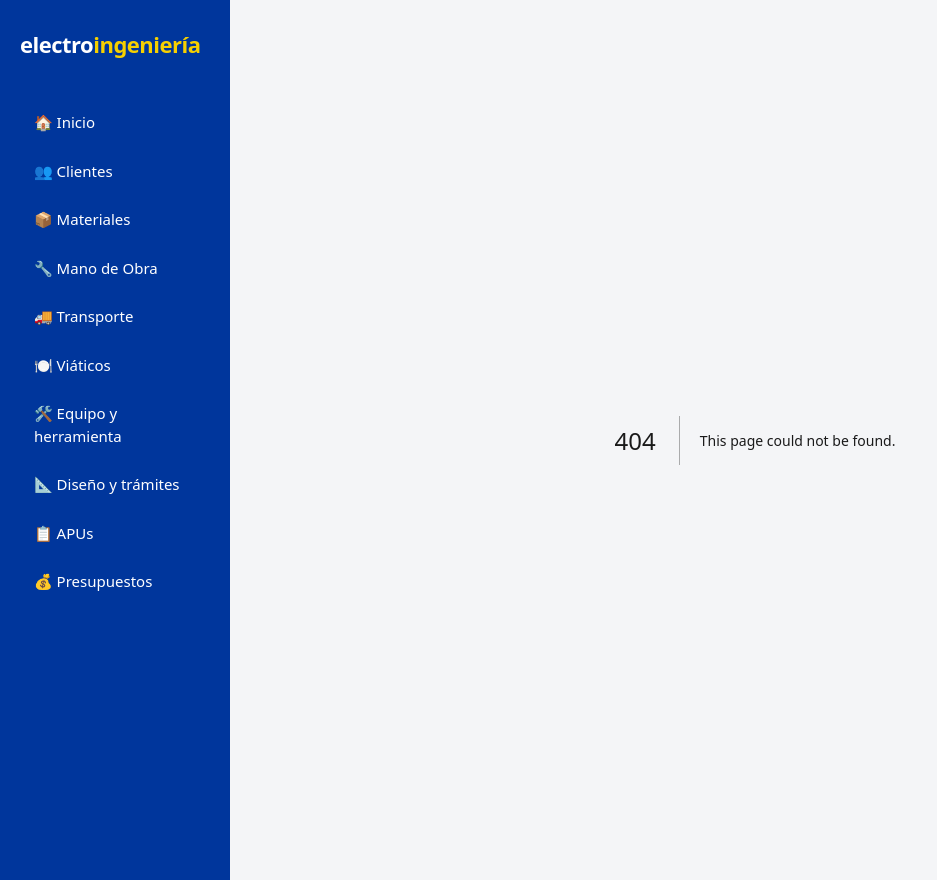
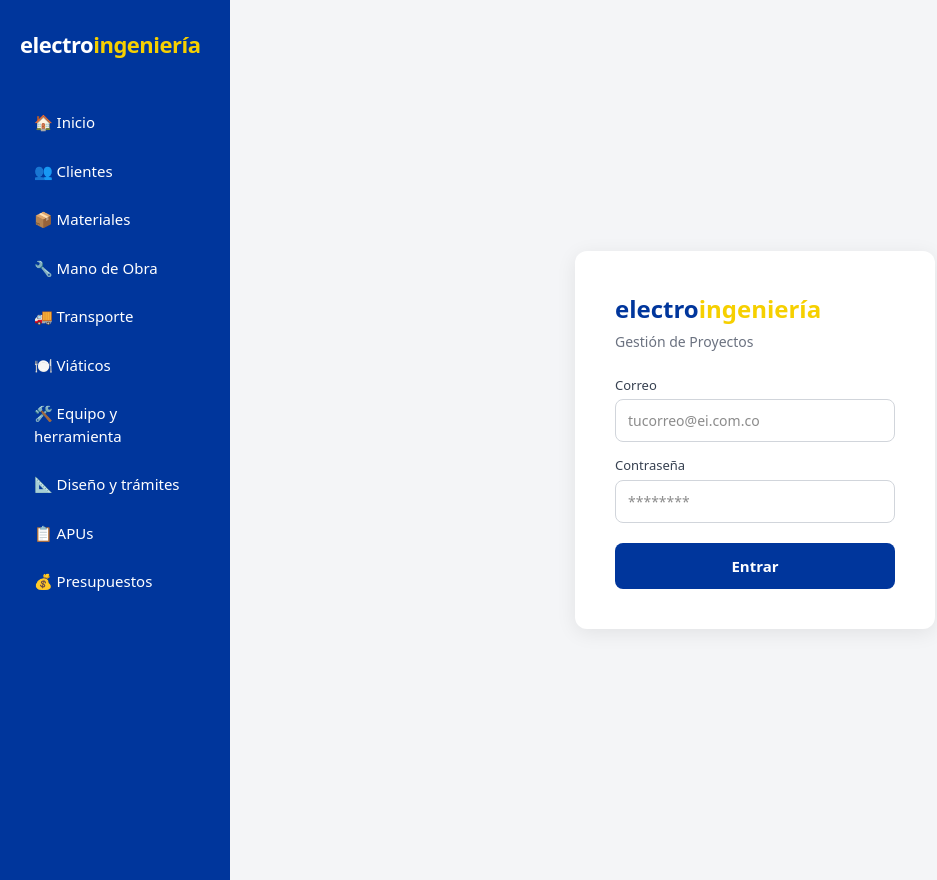
Before and after one commit to j-montoya-ei/Proyectos-EI, a Next.js app: page /login in a window 1280 px wide. Before the commit this address had no page. Shown: the whole page, without its empty margins (0-937 px from the left). Built offline with nearby package versions, Linux system fonts and the light colour scheme; no server answers.

Commit message:
Create page.js

```diff
--- /dev/null
+++ b/src/app/login/page.js
@@ -0,0 +1,56 @@
+"use client";
+import { useState } from "react";
+import { useRouter } from "next/navigation";
+import { supabase } from "../../lib/supabase";
+
+export default function Login() {
+  const router = useRouter();
+  const [email, setEmail] = useState("");
+  const [password, setPassword] = useState("");
+  const [error, setError] = useState("");
+  const [cargando, setCargando] = useState(false);
+
+  async function entrar() {
+    setError("");
+    setCargando(true);
+    const { error } = await supabase.auth.signInWithPassword({ email, password });
+    setCargando(false);
+    if (error) {
+      setError("Correo o contraseña incorrectos.");
+      return;
+    }
+    router.push("/");
+  }
+
+  return (
+    <div style={{ minHeight: "100vh", display: "flex", alignItems: "center", justifyContent: "center", background: "#f4f5f7" }}>
+      <div style={{ background: "white", padding: 40, borderRadius: 12, width: 360, boxShadow: "0 4px 20px rgba(0,0,0,0.08)" }}>
+        <h2 style={{ fontSize: 24, fontWeight: 800, marginBottom: 4, color: "#00369C" }}>
+          electro<span style={{ color: "#F6D000" }}>ingeniería</span>
+        </h2>
+        <p style={{ color: "#6b7280", marginBottom: 24, fontSize: 14 }}>Gestión de Proyectos</p>
+
+        <label style={{ display: "block", fontSize: 13, color: "#374151", marginBottom: 4 }}>Correo</label>
+        <input type="email" value={email} onChange={(e) => setEmail(e.target.value)} style={inputStyle} placeholder="tucorreo@ei.com.co" />
+
+        <label style={{ display: "block", fontSize: 13, color: "#374151", margin: "14px 0 4px" }}>Contraseña</label>
+        <input type="password" value={password} onChange={(e) => setPassword(e.target.value)} onKeyDown={(e) => e.key === "Enter" && entrar()} style={inputStyle} placeholder="********" />
+
+        {error && <p style={{ color: "#dc2626", fontSize: 13, marginTop: 12 }}>{error}</p>}
+
+        <button onClick={entrar} disabled={cargando} style={{ width: "100%", marginTop: 20, padding: "12px", borderRadius: 8, border: "none", background: "#00369C", color: "white", fontWeight: 700, fontSize: 15, cursor: "pointer", opacity: cargando ? 0.6 : 1 }}>
+          {cargando ? "Entrando..." : "Entrar"}
+        </button>
+      </div>
+    </div>
+  );
+}
+
+const inputStyle = {
+  width: "100%",
+  padding: "10px 12px",
+  borderRadius: 8,
+  border: "1px solid #d1d5db",
+  fontSize: 14,
+  boxSizing: "border-box",
+};
```
